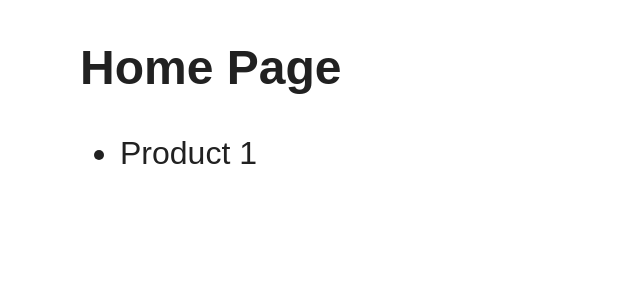
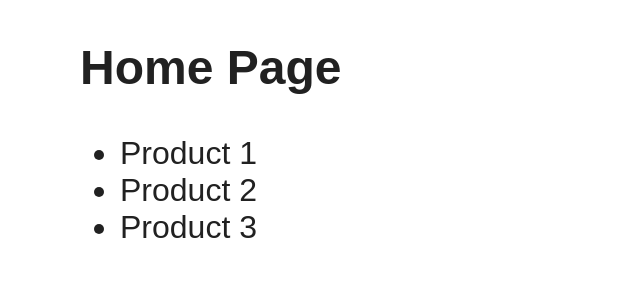
Before and after one commit to AhsantMozhgan/next-js, a Next.js app: page / in a window 1280 px wide. Shown: the top 300 px of the page, without its empty margins (0-640 px from the left). Built offline with nearby package versions, Linux system fonts and the light colour scheme.

Commit message:
adding-getstaticprops

```diff
--- /dev/null
+++ b/data/products.json
@@ -0,0 +1,16 @@
+{
+  "products": [
+    {
+      "id": "p1",
+      "title": "Product 1"
+    },
+    {
+      "id": "p2",
+      "title": "Product 2"
+    },
+    {
+      "id": "p3",
+      "title": "Product 3"
+    }
+  ]
+}
--- a/pages/index.js
+++ b/pages/index.js
@@ -1,3 +1,6 @@
+import fs from 'fs/promises'
+import path from 'path'
+
 function HomePage({ products }) {
     return (
         <div>
@@ -12,9 +15,14 @@
 }
 
 export async function getStaticProps() {
+    const filePath = path.join(process.cwd(), 'data', 'products.json')
+
+    const jsonData = await fs.readFile(filePath)
+    const data = JSON.parse(jsonData)
+
     return {
         props: {
-            products: [{ id: 'p1', title: 'Product 1' }],
+            products: data.products,
         },
     }
 }
```
